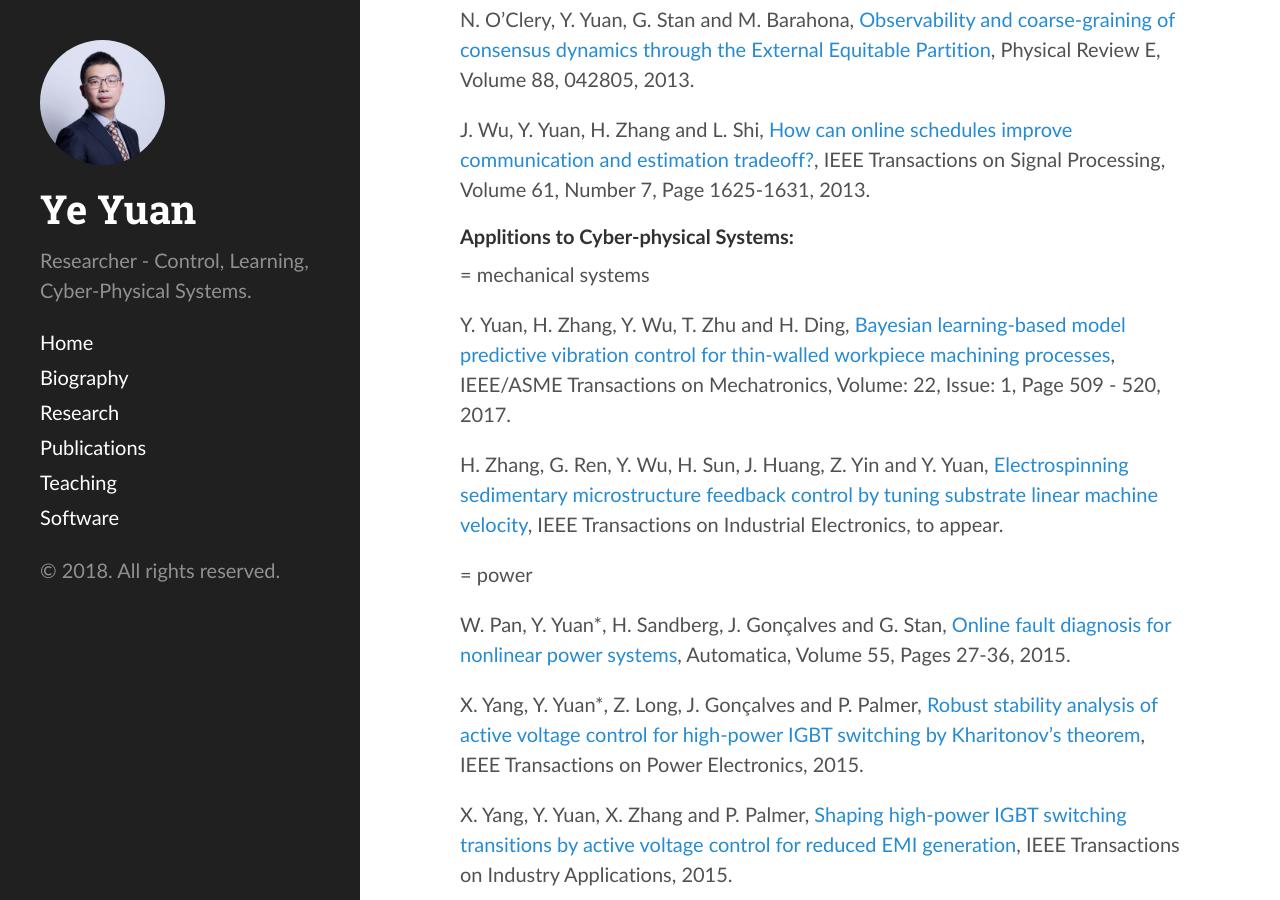
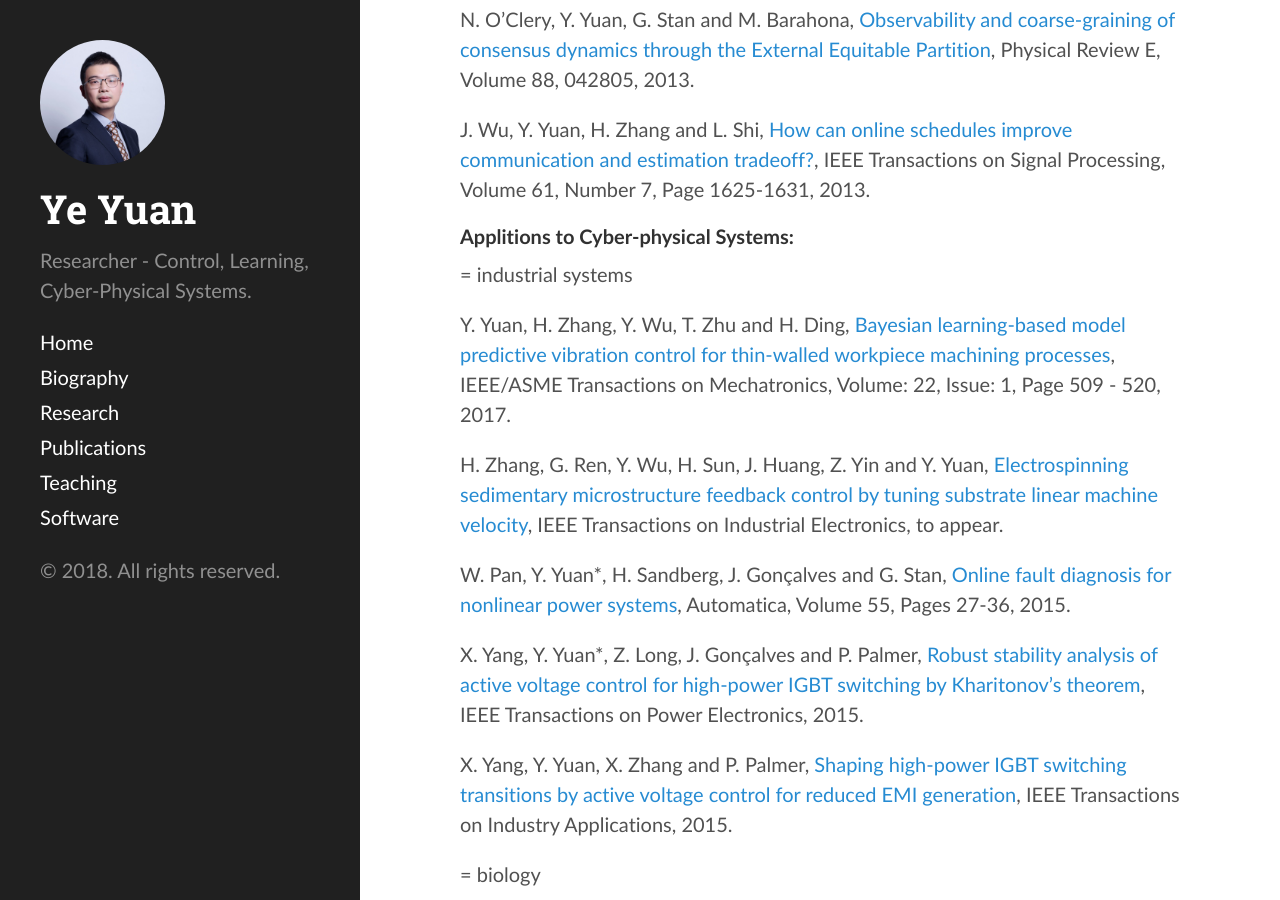
Before and after one commit to yy311/yy311.github.io, a Jekyll site: the page built from publication.md, in a window 1280 px wide and 900 px high, scrolled down 1294 px. Built offline with Jekyll 4.4.1, drawn with Linux system fonts in a browser that asks for light colours.

Commit message:
Update publication.md

```diff
--- a/publication.md
+++ b/publication.md
@@ -39,14 +39,11 @@ J. Wu, Y. Yuan, H. Zhang and L. Shi, [How can online schedules improve communica
 
 <h4>Applitions to Cyber-physical Systems:</h4>
 
-= mechanical systems
+= industrial systems
 
 Y. Yuan, H. Zhang, Y. Wu, T. Zhu and H. Ding, [Bayesian learning-based model predictive vibration control for thin-walled workpiece machining processes](http://ieeexplore.ieee.org/document/7676308/), IEEE/ASME Transactions on Mechatronics, Volume: 22, Issue: 1, Page 509 - 520, 2017.
 
 H. Zhang, G. Ren, Y. Wu, H. Sun, J. Huang, Z. Yin and Y. Yuan, [Electrospinning sedimentary microstructure feedback control by tuning substrate linear machine velocity](http://ieeexplore.ieee.org/document/7927490/), IEEE Transactions on Industrial Electronics, to appear.
-
-
-= power
 
 W. Pan, Y. Yuan*, H. Sandberg, J. Gonçalves and G. Stan, [Online fault diagnosis for nonlinear power systems](http://ac.els-cdn.com/S0005109815000941/1-s2.0-S0005109815000941-main.pdf?_tid=b5e10452-5cd8-11e5-aaba-00000aab0f02&acdnat=1442452333_2541d645986555cf7b4e93810a863942), Automatica, Volume 55, Pages 27-36, 2015.
 
```
